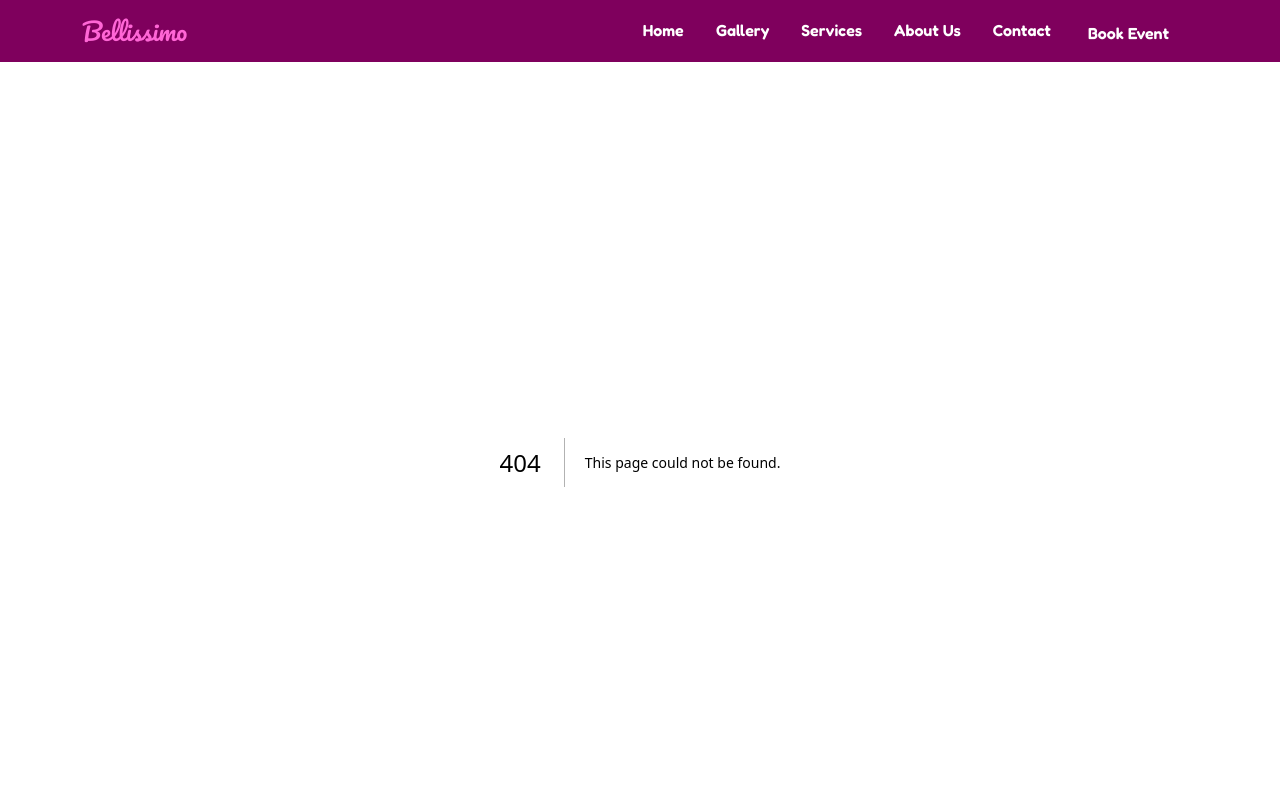
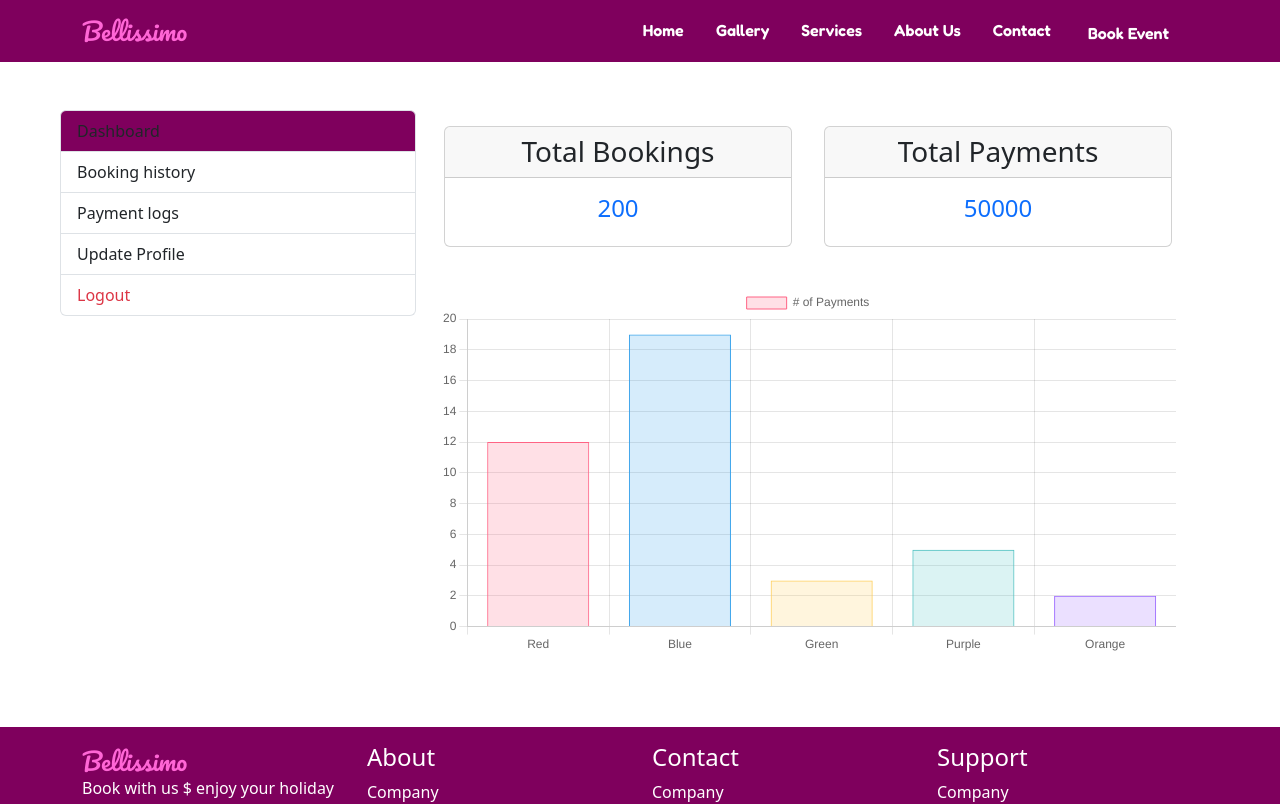
Before and after one commit to vincenttommi/Django-Next-js, a Next.js app in the folder frontend/: page /user/dashboard in a window 1280 px wide. Before the commit this address had no page. Shown: the top 804 px of the page. Built offline with nearby package versions, Linux system fonts and the light colour scheme.

Commit message:
user dashboard done

```diff
--- a/frontend/package.json
+++ b/frontend/package.json
@@ -10,10 +10,12 @@
   },
   "dependencies": {
     "bootstrap": "^5.3.3",
+    "chart.js": "^4.4.8",
     "font-awesome": "^4.7.0",
     "next": "15.1.7",
     "next-transpile-modules": "^10.0.1",
     "react": "^19.0.0",
+    "react-chartjs-2": "^5.3.0",
     "react-dom": "^19.0.0",
     "react-easy-swipe": "^0.0.23",
     "react-responsive-carousel": "^3.2.23"
--- /dev/null
+++ b/frontend/src/app/components/user/BarChart.js
@@ -0,0 +1,45 @@
+"use client";
+
+import { Bar } from 'react-chartjs-2';
+import 'chart.js/auto';
+
+const BarChart = () => {
+    const data = {
+        labels: ['Red', 'Blue', 'Green', 'Purple', 'Orange'],
+        datasets: [
+            {
+                label: '# of Payments',
+                data: [12, 19, 3, 5, 2, 3],
+                backgroundColor: [
+                    'rgba(255,99,132,0.2)',
+                    'rgba(54,162,235,0.2)',
+                    'rgba(255,206,86,0.2)',
+                    'rgba(75,192,192,0.2)',
+                    'rgba(153,102,255,0.2)',
+                    'rgba(255,159,64,0.2)',
+                ],
+                borderColor: [
+                    'rgba(255,99,132,1)',
+                    'rgba(54,162,235,1)',
+                    'rgba(255,206,86,1)',
+                    'rgba(75,192,192,1)',
+                    'rgba(153,102,255,1)',
+                    'rgba(255,159,64,1)',
+                ],
+                borderWidth: 1,
+            },
+        ],
+    };
+
+    const options = {
+        scales: {
+            y: {
+                beginAtZero: true,
+            },
+        },
+    };
+
+    return <Bar data={data} options={options} />;
+};
+
+export default BarChart;
--- /dev/null
+++ b/frontend/src/app/user/dashboard/page.js
@@ -0,0 +1,50 @@
+import BarChart from "@/app/components/user/BarChart";
+import Link from "next/link";
+export default function Page(){
+    return(
+      <section  className="container m-5 ">
+        <div className="row">
+            <div className="col-md-4 col-12">
+                  <div className="list-group">
+                    <Link className="list-group-item hms-bg-normal" href="#">Dashboard</Link>
+                    <Link className="list-group-item" href="#">Booking history</Link>
+                    <Link className="list-group-item" href="#">Payment logs</Link>
+                    <Link className="list-group-item" href="#">Update Profile</Link>
+                    <Link className="list-group-item text-danger" href="#">Logout</Link>
+                  </div>
+            </div>
+            <div className="col-md-8 col-12">
+                    <div className="row">
+                     <div className="col-6 text-center p-3 ">
+                       <div className="card">
+                        <h3 className="card-header">Total Bookings</h3>
+                        <div className="card-body">
+                        <h4><Link href="#">200</Link></h4>
+                        </div>
+                        </div>
+                    </div>
+
+                    <div className="col-6 text-center p-3">
+                        <div className="card">
+                            <h3 className="card-header">Total Payments</h3>
+                            <div className="card-body">
+                                <h4><Link href="#">50000</Link></h4>
+                            </div>
+                        </div>
+
+                    </div>
+
+                </div>
+
+                {/* chart start */}
+                <div className="row  my-4">
+                    <div className="col-12"  id="paymentChart">
+                        <BarChart/>
+                    </div>
+
+                </div>
+            </div>
+        </div>
+      </section>
+    );
+}
```
Also changed, not shown: frontend/src/app/globals.css (added), 1 other file (tests, documents, lock files or other folders).
